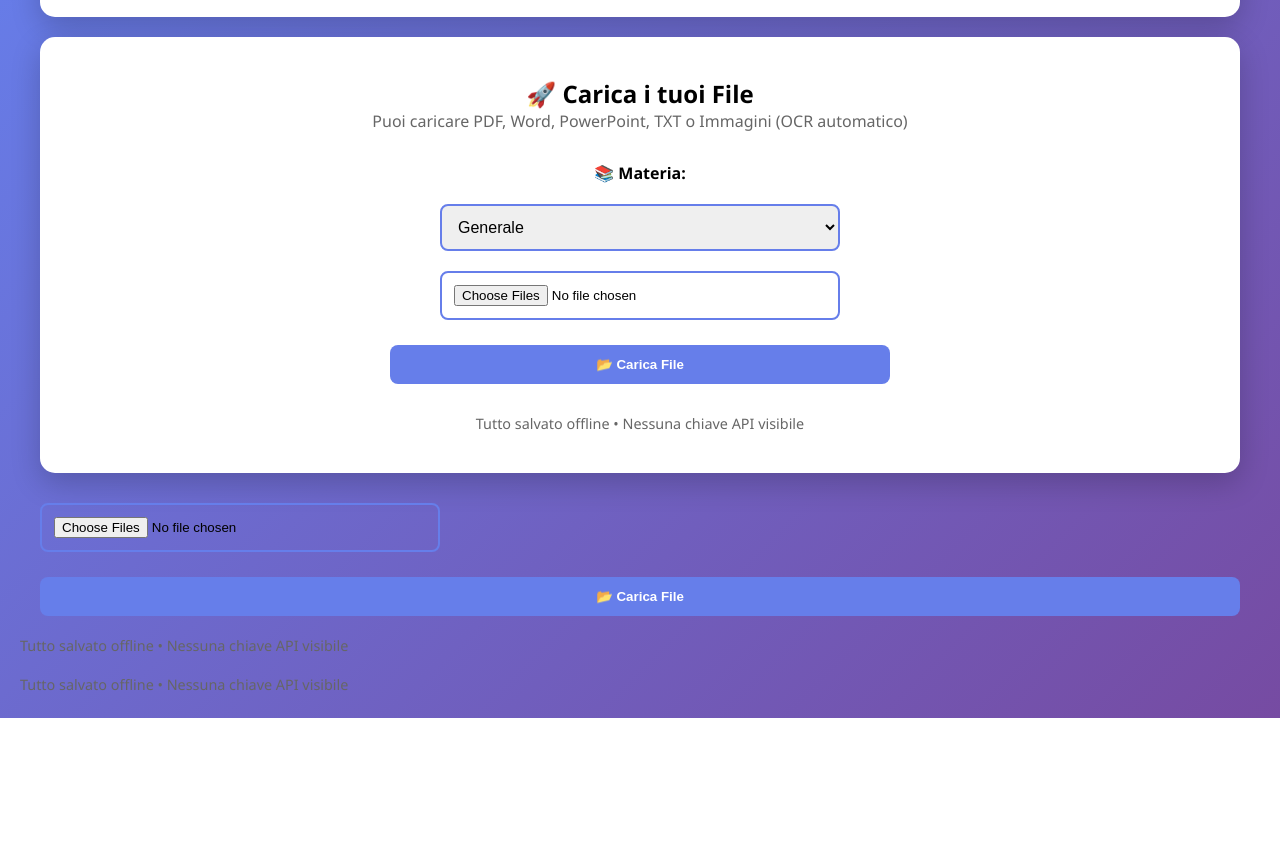
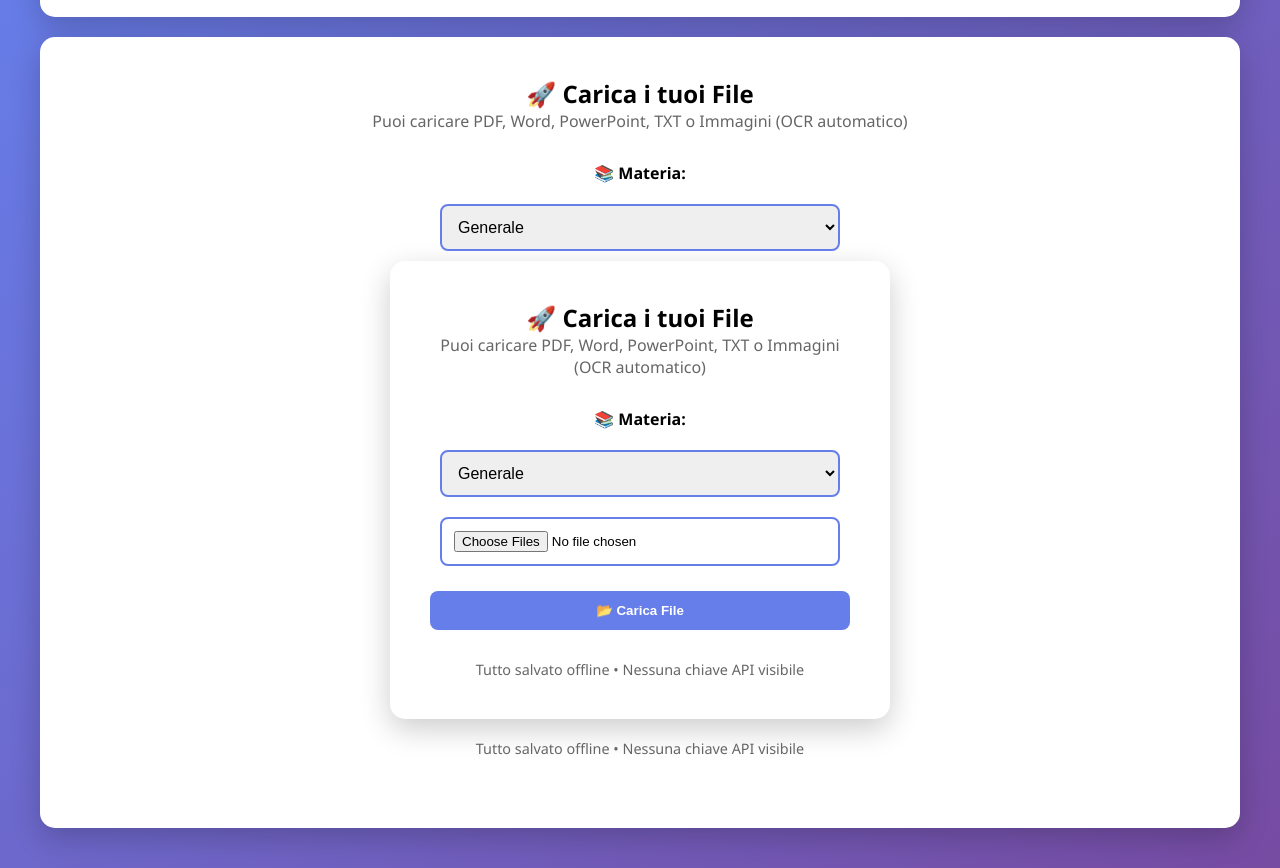
Before and after one commit to Domenico374/mentorestudio, a website: page public/index.html in a window 1280 px wide. Shown: the part 82-950 px from the top of the page. Before the commit the page ends 800 px from the top, so only its background shows below. Drawn offline with Linux system fonts and the light colour scheme.

Commit message:
Update index.html

```diff
--- a/public/index.html
+++ b/public/index.html
@@ -1,4 +1,4 @@
-  <!DOCTYPE html>
+<!DOCTYPE html>
 <html lang="it">
 <head>
     <meta charset="UTF-8">
@@ -843,8 +843,7 @@
             </div>
         </div>
 
-<!-- 🔹 SEZIONE UPLOAD UNICA E CORRETTA -->
-<div class="upload-section" id="uploadSection">
+       <div class="upload-section" id="uploadSection">
   <h2>🚀 Carica i tuoi File</h2>
   <p style="margin-bottom: 15px; color: #666;">
     Puoi caricare PDF, Word, PowerPoint, TXT o Immagini (OCR automatico)
@@ -860,23 +859,21 @@
       <option value="Diritto">Diritto</option>
     </select>
 
-    <!-- 🔽 Nuovo input per file multipli di diversi tipi -->
-    <input
-      type="file"
-      id="sourceFiles"
-      accept=".pdf,.doc,.docx,.ppt,.pptx,.txt,.md,.html,.epub,image/*"
-      multiple
-    >
-    <button class="btn" onclick="loadMultipleFiles()" style="width: 100%;">
-      📂 Carica File
-    </button>
-  </div>
-
-  <p style="font-size: 0.9em; margin-top: 20px; color: #666;">
-    Tutto salvato offline • Nessuna chiave API visibile
+ <div class="upload-section" id="uploadSection">
+  <h2>🚀 Carica i tuoi File</h2>
+  <p style="margin-bottom: 15px; color: #666;">
+    Puoi caricare PDF, Word, PowerPoint, TXT o Immagini (OCR automatico)
   </p>
-</div>
-
+
+  <div style="max-width: 500px; margin: 30px auto;">
+    <label style="font-weight: bold; margin-bottom: 10px; display: block;">📚 Materia:</label>
+    <select id="subjectSelect" class="subject-select">
+      <option value="Generale">Generale</option>
+      <option value="Storia">Storia</option>
+      <option value="Matematica">Matematica</option>
+      <option value="Biologia">Biologia</option>
+      <option value="Diritto">Diritto</option>
+    </select>
 
     <!-- 🔽 Nuovo input per file multipli di diversi tipi -->
     <input
```
